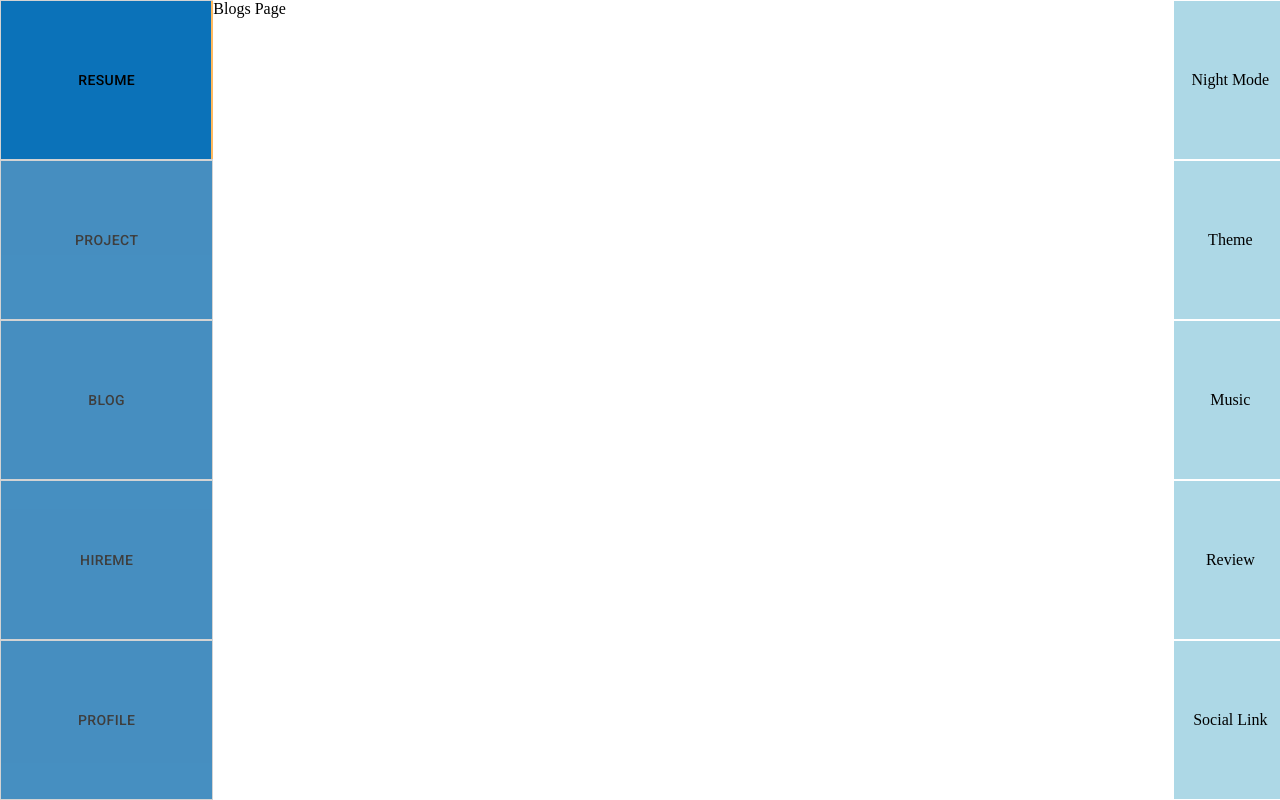
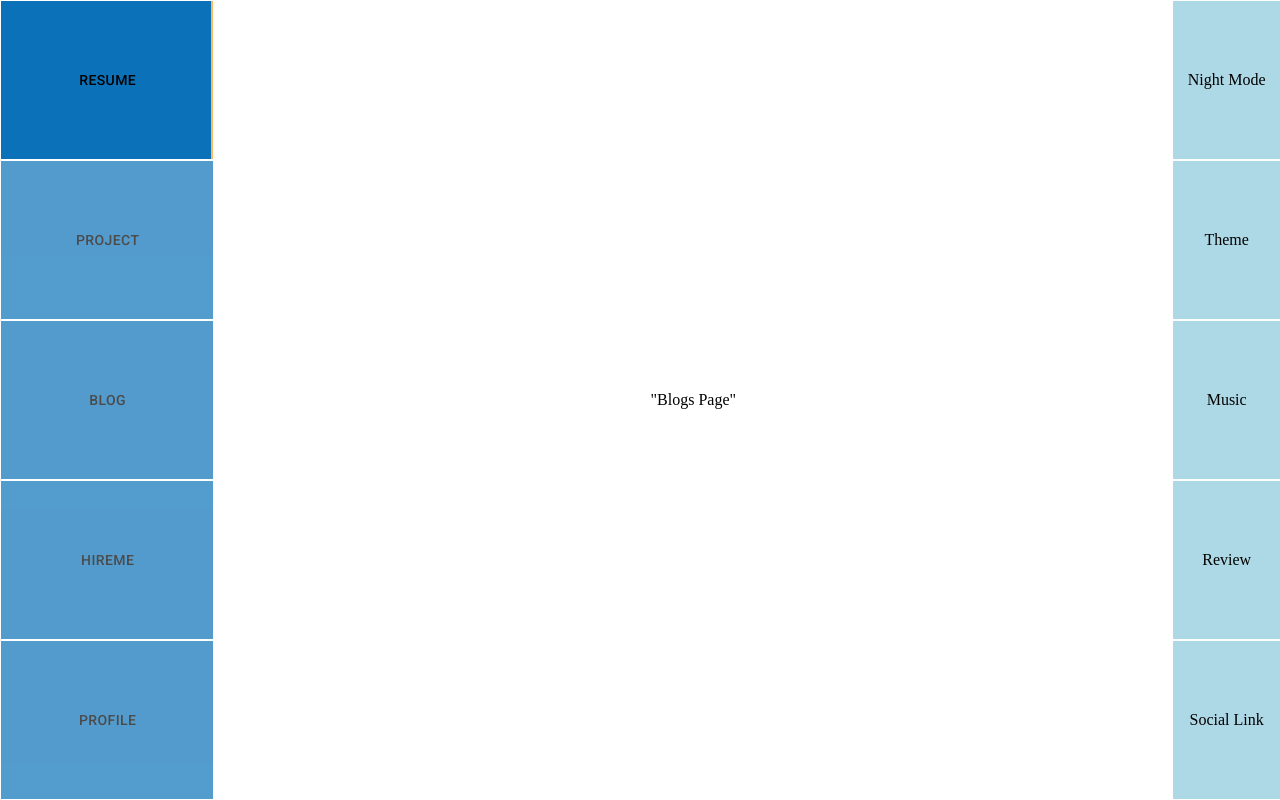
Before and after one commit to fir0j/MyPresenceInInternet, a React (Create React App) app: page /blog in a window 1280 px wide. Built offline with nearby package versions, Linux system fonts and the light colour scheme.

Commit message:
made the navigation

```diff
--- a/public/index.html
+++ b/public/index.html
@@ -30,7 +30,7 @@
     />
     <title>MyPresentInInternet</title>
   </head>
-  <body style="margin: 0; padding: 0">
+  <body style="margin: 0; padding: 0; box-sizing: border-box">
     <noscript>You need to enable JavaScript to run this app.</noscript>
     <div id="root"></div>
     <!--
--- a/src/components/Home.component.js
+++ b/src/components/Home.component.js
@@ -1,6 +1,6 @@
 import React from "react";
 import Grid from "@material-ui/core/Grid";
-import { BrowserRouter, Route, Switch } from "react-router-dom";
+import { Route } from "react-router-dom";
 
 import Resume from "../pages/resume";
 import Project from "../pages/project";
@@ -11,7 +11,16 @@ import Profile from "../pages/profile";
 export default function HomeNav() {
   return (
     <React.Fragment>
-      <Grid item container xl={9} lg={9} md={9} xs={9}>
+      <Grid
+        item
+        container
+        justify="center"
+        alignItems="center"
+        xl={9}
+        lg={9}
+        md={9}
+        xs={9}
+      >
         <Grid item>
           <Route exact path="/" render={(props) => <Resume />} />
           <Route exact path="/project" render={(props) => <Project />} />
--- a/src/components/LeftNav.component.js
+++ b/src/components/LeftNav.component.js
@@ -4,23 +4,55 @@ import { makeStyles } from "@material-ui/core/styles";
 import Tabs from "@material-ui/core/Tabs";
 import Tab from "@material-ui/core/Tab";
 import { Link } from "react-router-dom";
+import { withStyles } from "@material-ui/core/styles";
+
+const GlobalCss = withStyles({
+  // @global is handled by jss-plugin-global.
+  "@global": {
+    // You should target [class*="MuiButton-root"] instead if you nest themes.
+    ".MuiTabs-scroller": {
+      display: "flex",
+      flexDirection: "column",
+    },
+    ".MuiTabs-flexContainer": {
+      display: "flex",
+      flexDirection: "column",
+      justifyContent: "center",
+      flexBasis: "100%",
+    },
+    ".MuiTab-root": {
+      flexGrow: 1,
+    },
+  },
+})(() => null);
 
 const useStyles = makeStyles((theme) => ({
   LefNavWrapper: {
-    maxWidth: "100vh",
+    // backgroundColor: "lightgrey",
     // border: "1px solid black",
-    backgroundColor: "lightgrey",
+    width: "100%",
+    maxWidth: "100%",
+    height: "100vh",
+    maxHeight: "100vh",
   },
   tabs: {
-    // width: "80%",
+    // border: "1px solid blue",
+    height: "100vh",
+    maxHeight: "100vh",
+    flexBasis: "100%",
   },
+
   tab: {
-    // width: "100%",
+    // removing default min-width and max-width , also should come after width declaration
+    width: "100%",
+    minWidth: "0px",
     maxWidth: "100%",
+    // removing default max-height , and max-height should come after width declaration
+    // height: "calc((100vh/5) - 2px)",
+    maxHeight: "calc(100vh/5)",
+    // minHeight: "0px",
+    backgroundColor: theme.palette.primary.main,
     margin: 1,
-    height: "calc((100vh/5) - 2px)",
-    maxHeight: "calc(100vh/5)",
-    backgroundColor: theme.palette.primary.main,
   },
   indicator: {
     // backgroundColor: "red",
@@ -37,6 +69,7 @@ export default function LefNav() {
 
   return (
     <Fragment>
+      <GlobalCss />
       <Grid item container xl={2} lg={2} md={2} xs={2}>
         <Grid
           item
@@ -89,3 +122,4 @@ export default function LefNav() {
     </Fragment>
   );
 }
+// .MuiTabs-flexContainerVertical
--- a/src/components/RightNav.component.js
+++ b/src/components/RightNav.component.js
@@ -5,26 +5,27 @@ import { makeStyles } from "@material-ui/core/styles";
 const useStyles = makeStyles((theme) => ({
   RightNavWrapper: {
     // border: "1px solid black",
+    flexBasis: "100%",
   },
   widgetContainer: {
+    flexGrow: 1,
     position: "relative",
-    // border: "1px solid black",
     backgroundColor: "lightblue",
-    flexGrow: 1,
-    width: "7em",
     cursor: "pointer",
-    margin: 1,
+    marginTop: "1px",
+    marginBottom: "1px",
   },
   invisibleHandler: {
     position: "absolute",
     inset: 0,
   },
+
   widget: {
     position: "absolute",
     top: "0",
     left: "0",
-    marginLeft: "-10em",
-    width: "10em",
+    marginLeft: "-5em",
+    width: "5em",
     height: "100%",
     cursor: "pointer",
     backgroundColor: "green",
@@ -54,9 +55,6 @@ export default function RightNav() {
       <Grid item className={classes.widget}>
         Night Mode
       </Grid>
-      // <div className="absolute left-0 -ml-40 w-40 border h-full flex justify-center items-center cursor-pointer bg-green-800">
-      // 	Night Mode tools
-      // </div>
     );
   }
   function Theme() {
@@ -106,13 +104,14 @@ export default function RightNav() {
         return "";
     }
   };
+
   return (
     <Fragment>
       <Grid
         item
         container
         direction="column"
-        alignItems="flex-end"
+        alignItems="center"
         xl={1}
         lg={1}
         md={1}
@@ -126,7 +125,6 @@ export default function RightNav() {
             className={classes.invisibleHandler}
           />
         )}
-
         <Grid
           item
           container
--- a/src/customTheme.js
+++ b/src/customTheme.js
@@ -1,9 +1,8 @@
-import { Grow } from "@material-ui/core";
 import { createMuiTheme } from "@material-ui/core/styles";
 
 const arcBlue = "#0B72B9";
 const arcOrange = "#FFBA60";
-const arcGrey = "#868686";
+// const arcGrey = "#868686";
 
 // It is the global theme(Style) which can be accessed all over the application.
 // It is also the place to visit if MU-Default-Theme-Style needs to be overwritten/modified with our custom variant.
--- a/src/pages/blogs.jsx
+++ b/src/pages/blogs.jsx
@@ -1,3 +1,5 @@
+import React from "react";
+
 export default function Blog() {
-  return "Blogs Page";
+  return <React.Fragment>"Blogs Page"</React.Fragment>;
 }
--- a/src/pages/hireme.jsx
+++ b/src/pages/hireme.jsx
@@ -1,3 +1,5 @@
+import React from "react";
+
 export default function HireMe() {
-  return "Hire Me Page";
+  return <React.Fragment>Hire Me</React.Fragment>;
 }
--- a/src/pages/profile.jsx
+++ b/src/pages/profile.jsx
@@ -1,3 +1,5 @@
+import React from "react";
+
 export default function Profile() {
-  return "Profile Page";
+  return <React.Fragment>Profile Page</React.Fragment>;
 }
--- a/src/pages/project.jsx
+++ b/src/pages/project.jsx
@@ -1,3 +1,5 @@
+import React from "react";
+
 export default function Project() {
-  return "Project Page";
+  return <React.Fragment>Project Page</React.Fragment>;
 }
--- a/src/pages/resume.jsx
+++ b/src/pages/resume.jsx
@@ -1,6 +1,6 @@
 import React, { Fragment } from "react";
-import Grid from "@material-ui/core/Grid";
-import { Typography } from "@material-ui/core";
+// import Grid from "@material-ui/core/Grid";
+// import { Typography } from "@material-ui/core";
 
 export default function Resume() {
   return <Fragment>Resume Page</Fragment>;
```
